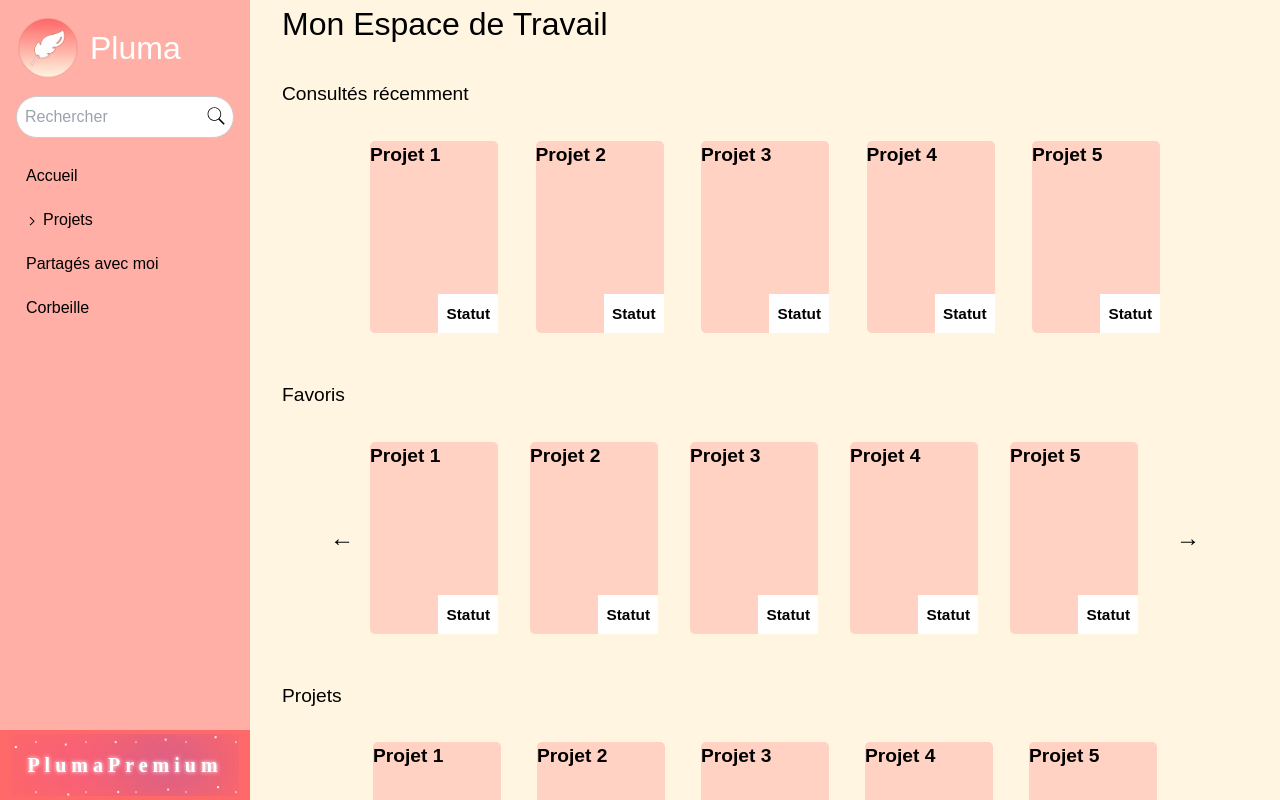
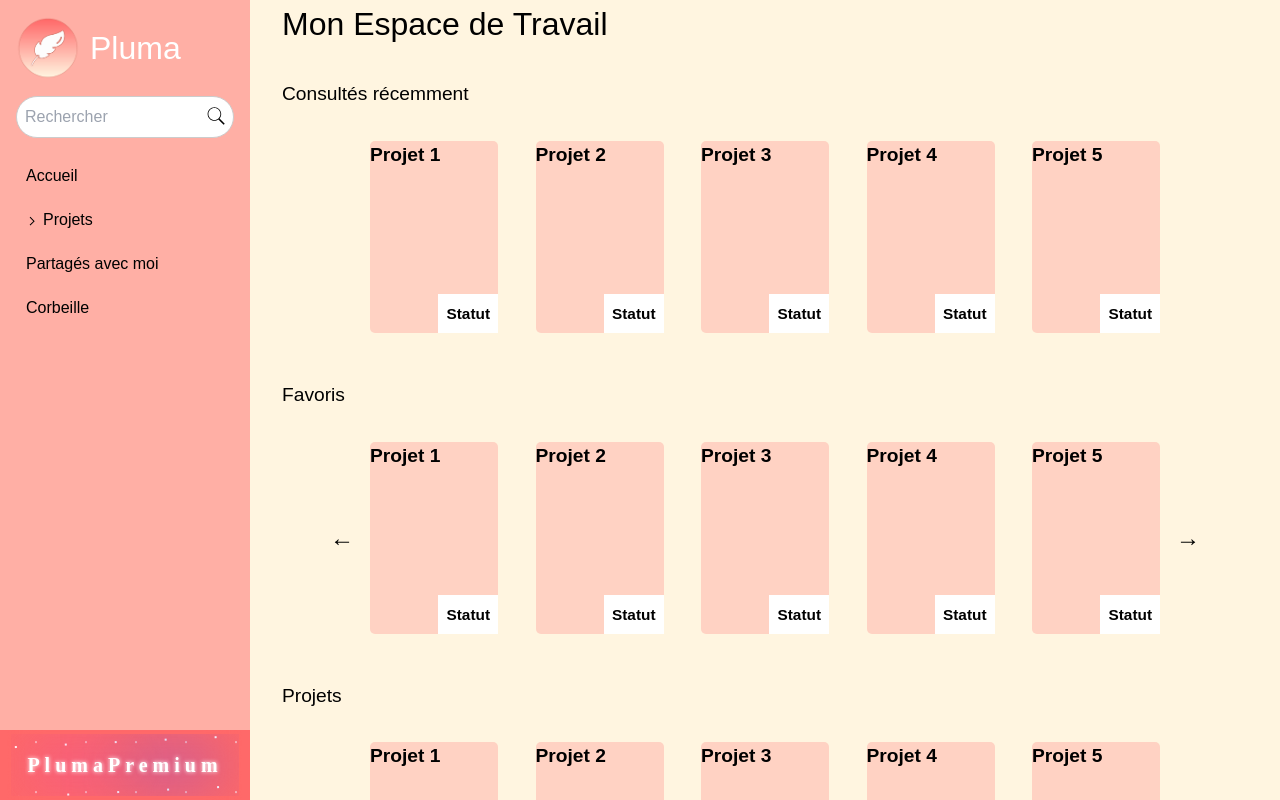
Before and after one commit to Nuxnuxx/Pluma, a React (Create React App) app in the folder client/: page /mon-espace in a window 1280 px wide. Built offline with nearby package versions, Linux system fonts and the light colour scheme.

Commit message:
Avancée de la page des projets (Alignement des section / sections presque alignées)

```diff
--- a/client/src/siteOutil/styles/StyleMonEspace.scss
+++ b/client/src/siteOutil/styles/StyleMonEspace.scss
@@ -41,23 +41,25 @@
       display: flex;
       flex-direction: row;
       justify-content: space-between;
-      gap: 2rem;
       width: calc(100% - 7rem);
     }
 
     .liste-favoris {
       display: flex;
-      flex-direction: row;
+      flex-flow: nowrap;
       overflow-x: auto;
-      gap: 2rem;
+      width: 100%;
+      justify-content: space-between;
+      gap: calc((100% - 40rem)/4);
     }
 
     .liste-globale {
       display: grid;
       grid-template-columns: repeat(5, 1fr);
       width: calc(100% - 7rem);
-      grid-column-gap: calc(20% - 8rem);
       justify-items: center;
+      grid-column-gap: calc((100% - 40rem)/4);
+      grid-row-gap: 1rem;
     }
   }
 }
```
